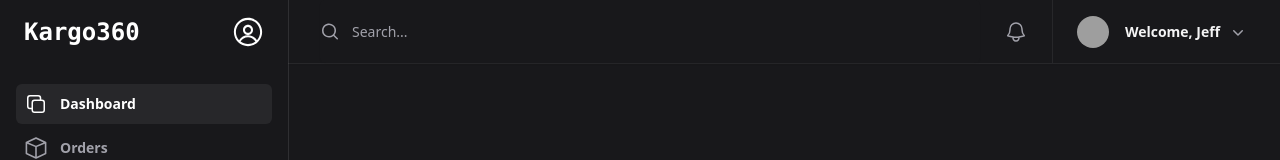
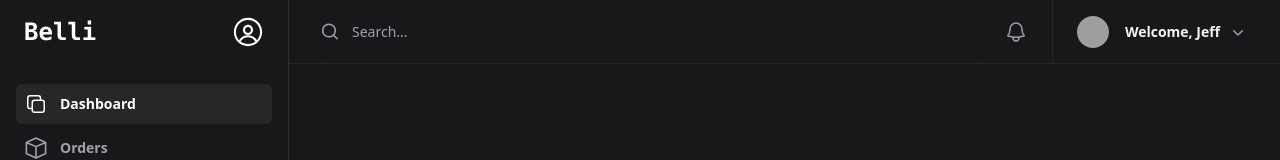
Before and after one commit to belliai/hackathon, a Next.js app: page / in a window 1280 px wide. Shown: the top 160 px of the page. Built offline with nearby package versions, Linux system fonts and the light colour scheme; grey boxes are pictures that could not be loaded.

Commit message:
sidebar update

```diff
--- a/components/nav/sidebar.tsx
+++ b/components/nav/sidebar.tsx
@@ -83,7 +83,7 @@ export default function SideBar() {
           href={"/dashboard"}
           className="font-mono text-2xl font-bold text-white"
         >
-          Kargo360
+          Belli{" "}
         </Link>
         <Link href="#" className="flex items-center gap-x-2">
           <AvatarIcon className="h-8 w-8" />
@@ -101,7 +101,7 @@ export default function SideBar() {
                       item.current
                         ? "bg-zinc-800 text-white"
                         : "text-zinc-400 hover:bg-zinc-800 hover:text-white",
-                      "group flex gap-x-3 rounded-md p-2 text-sm font-semibold leading-6",
+                      "group flex gap-x-3 rounded-md p-2 text-sm font-semibold leading-6"
                     )}
                   >
                     <item.icon
```
